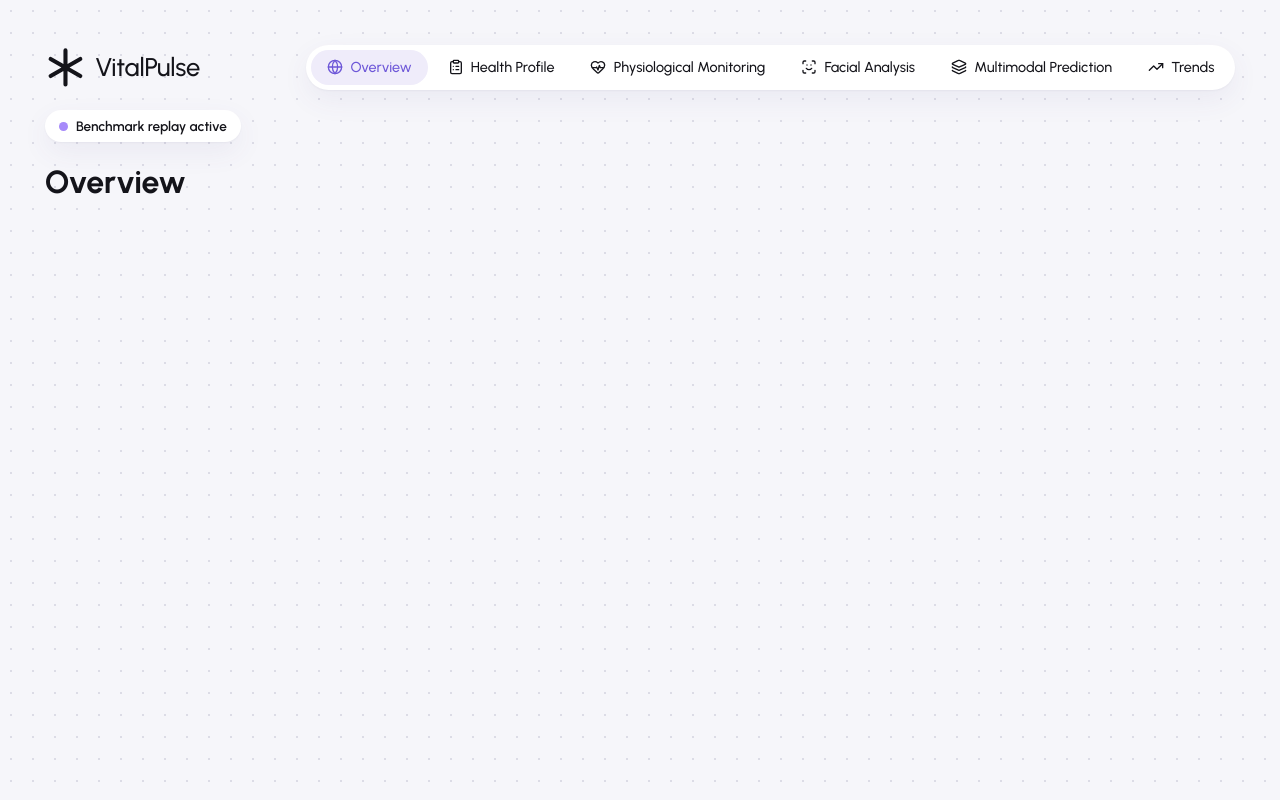
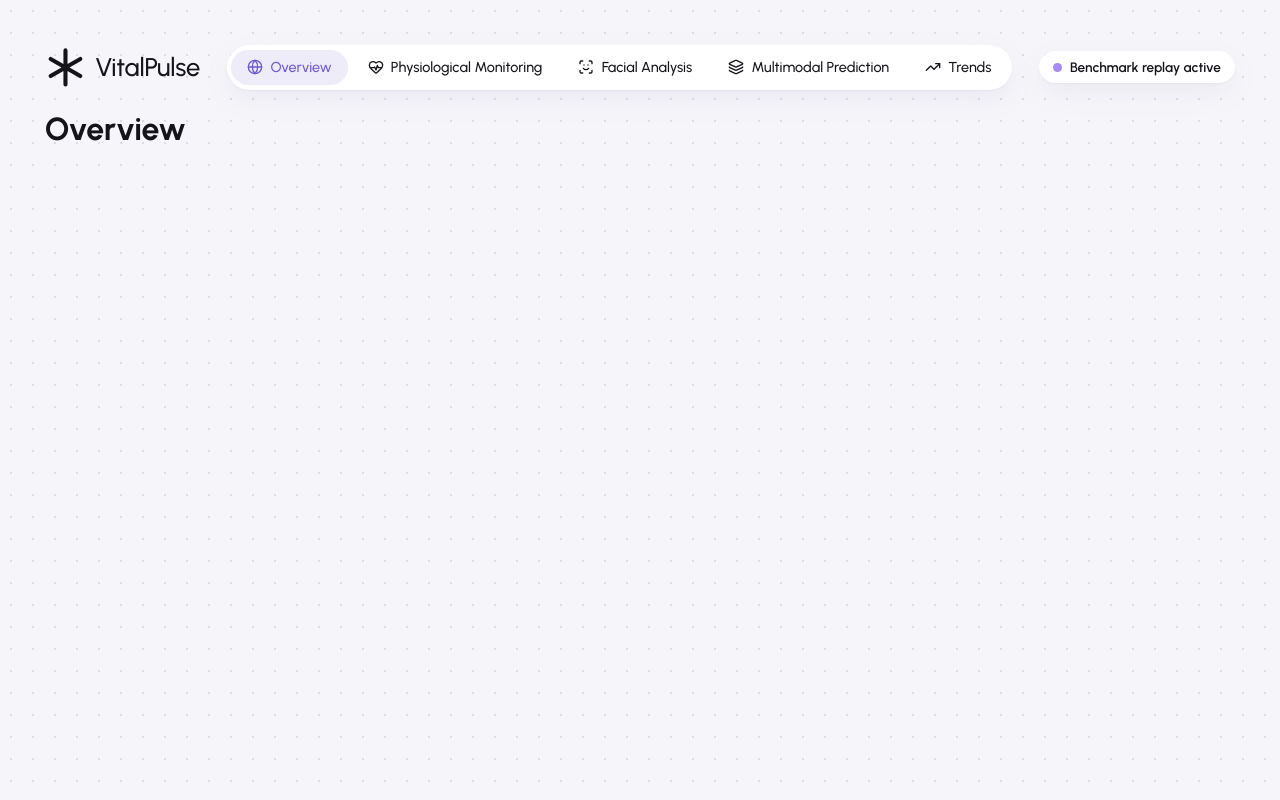
Before and after one commit to anshulll19/stress-recognition-project, a React app in the folder frontend/: page / in a window 1280 px wide. Built offline with nearby package versions, Linux system fonts and the light colour scheme; the HTML template or start-up script is replaced by a standard one.

Commit message:
feat: remove Health Profile tab

```diff
--- a/frontend/src/content/tabs.js
+++ b/frontend/src/content/tabs.js
@@ -1,9 +1,9 @@
-import { Globe, ClipboardList, HeartPulse, ScanFace, Layers, TrendingUp } from "lucide-react";
+import { Globe, HeartPulse, ScanFace, Layers, TrendingUp } from "lucide-react";
 
 // One place to rename, reorder or add tabs.
 export const TABS = [
   { to: "/", label: "Overview", icon: Globe, end: true },
-  { to: "/health-profile", label: "Health Profile", icon: ClipboardList },
+
   { to: "/physiological", label: "Physiological Monitoring", icon: HeartPulse },
   { to: "/facial", label: "Facial Analysis", icon: ScanFace },
   { to: "/multimodal", label: "Multimodal Prediction", icon: Layers },
```
